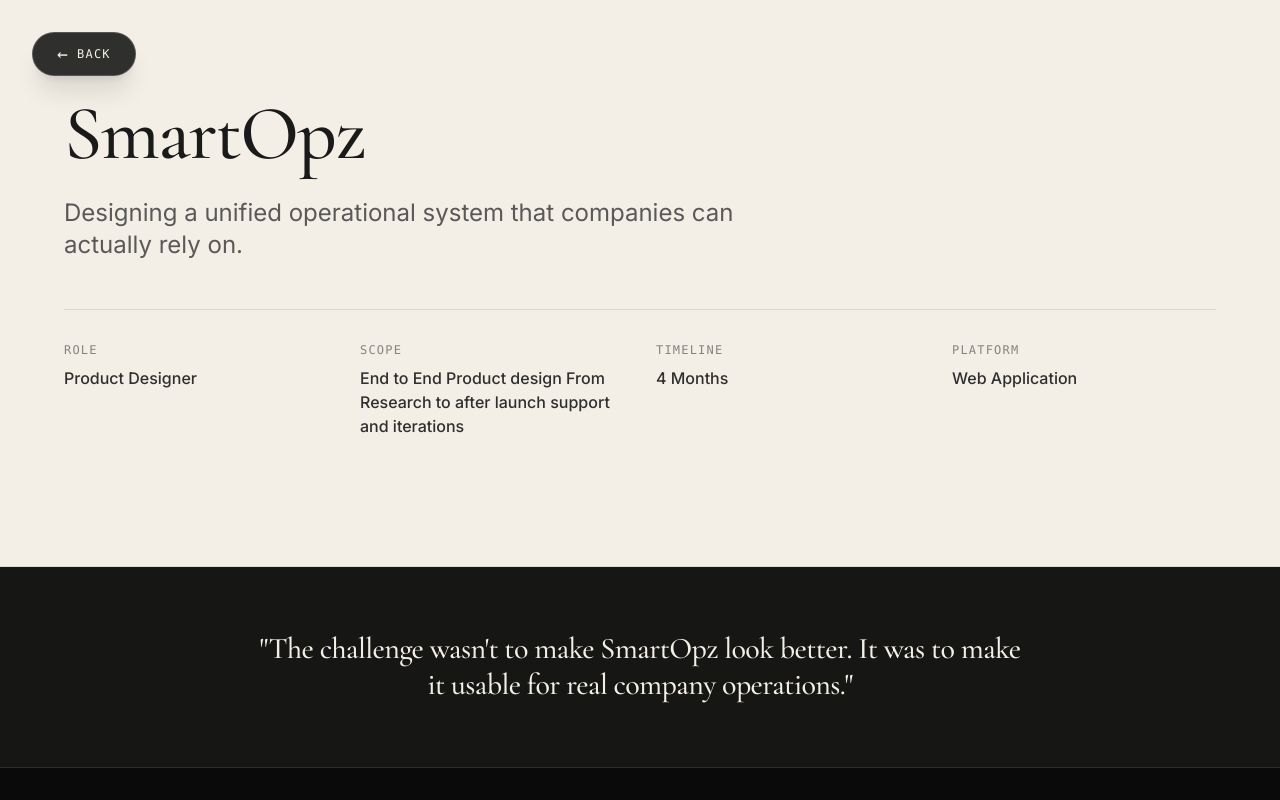
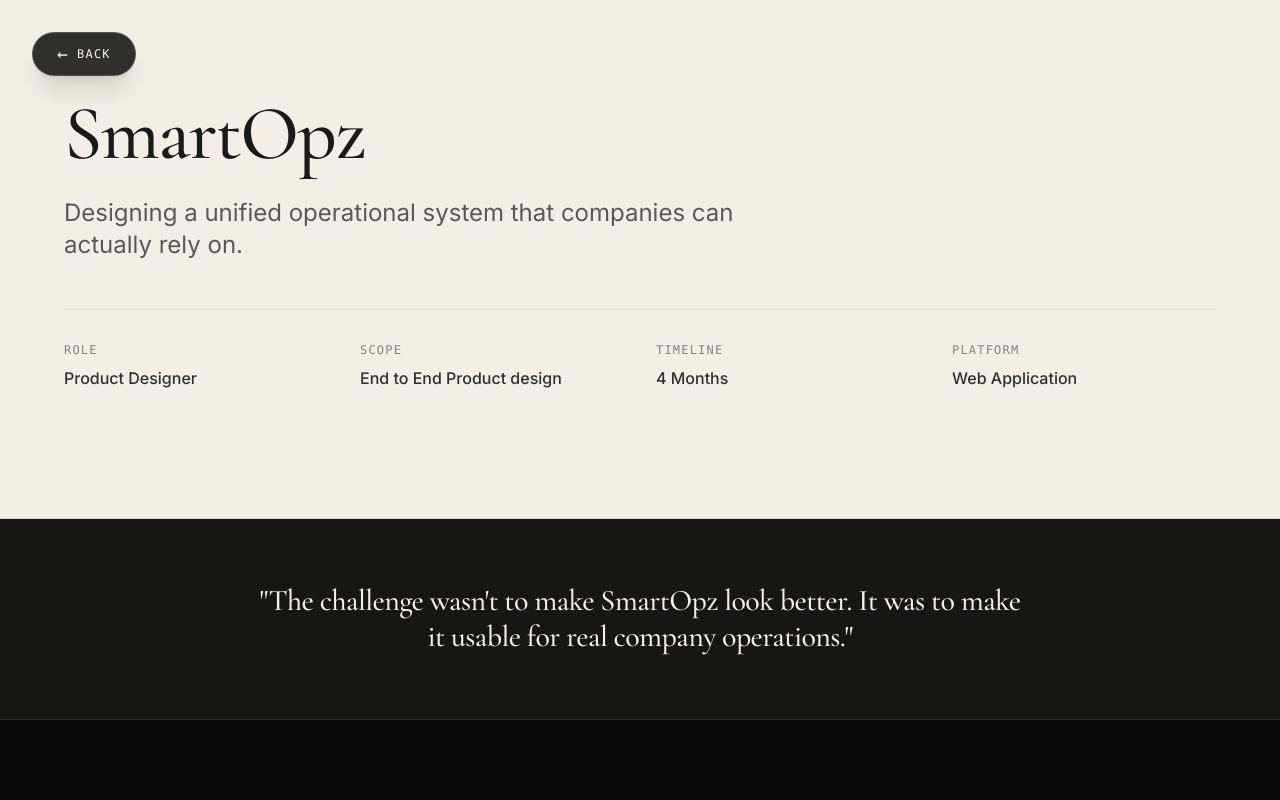
Before and after one commit to arivuselvi1701/arivuselvidgsportfolio, a React (Vite) app: page /work/smartopz in a window 1280 px wide. Shown: the top 800 px of the page. Built offline with nearby package versions, Linux system fonts and the light colour scheme.

Commit message:
Remove extra text from Scope in SmartOpz case study

```diff
--- a/src/pages/SmartOpzCaseStudy.jsx
+++ b/src/pages/SmartOpzCaseStudy.jsx
@@ -91,7 +91,7 @@
             </div>
             <div>
               <div className="text-xs font-mono tracking-widest text-ink/50 uppercase mb-2">Scope</div>
-              <div className="font-medium text-ink/90">End to End Product design From Research to after launch support and iterations</div>
+              <div className="font-medium text-ink/90">End to End Product design</div>
             </div>
             <div>
               <div className="text-xs font-mono tracking-widest text-ink/50 uppercase mb-2">Timeline</div>
```
